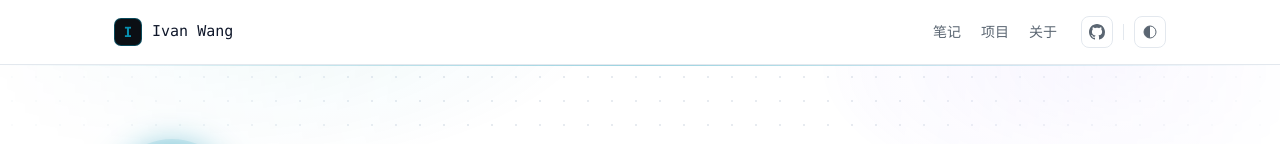
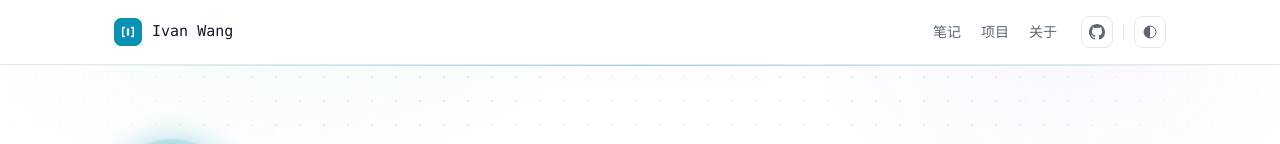
Before and after one commit to IvanWangCN/IvanWangCN.github.io, an Astro site: page / in a window 1280 px wide. Shown: the top 144 px of the page. Built offline with nearby package versions, Linux system fonts and the light colour scheme; Astro itself is replaced by a stand-in of ours; grey boxes are pictures that could not be loaded.

Commit message:
style(logo): [I] monogram mark, matching favicon

```diff
--- a/src/components/SiteHeader.astro
+++ b/src/components/SiteHeader.astro
@@ -14,7 +14,13 @@ const isActive = (href: string) => path === href || path.startsWith(href);
 <header class="site-header">
   <div class="wrap header-inner">
     <a class="brand" href="/" aria-label="返回首页">
-      <span class="mark" aria-hidden="true">I</span>
+      <span class="mark" aria-hidden="true">
+        <svg viewBox="0 0 24 24" fill="none" stroke="currentColor" stroke-width="1.9" stroke-linecap="round" stroke-linejoin="round">
+          <path d="M7.5 6H5v12h2.5"></path>
+          <path d="M16.5 6H19v12h-2.5"></path>
+          <path d="M12 8.5v7" stroke-width="3"></path>
+        </svg>
+      </span>
       <span class="brand-name">{site.name}</span>
     </a>
     <nav class="nav" aria-label="主导航">
--- a/src/styles/global.css
+++ b/src/styles/global.css
@@ -158,17 +158,19 @@ time,
   width: 28px;
   height: 28px;
   border-radius: 7px;
-  background: #0b0f14;
-  border: 1px solid color-mix(in srgb, var(--accent) 45%, transparent);
-  color: var(--accent);
-  font-size: 14px;
-  font-weight: 600;
-  line-height: 1;
-  transition: border-color var(--t), box-shadow var(--t);
+  background: var(--accent);
+  border: 1px solid var(--accent);
+  /* 深色模式下用 --bg 得到近黑字形，浅色模式下是白字形 */
+  color: var(--bg);
+  transition: box-shadow var(--t), transform var(--t);
+}
+.mark svg {
+  width: 18px;
+  height: 18px;
 }
 .brand:hover .mark {
-  border-color: var(--accent);
-  box-shadow: 0 0 14px -4px var(--accent);
+  box-shadow: 0 0 16px -4px var(--accent);
+  transform: translateY(-1px);
 }
 .nav {
   display: flex;
```
Also changed, not shown: public/favicon.svg.
